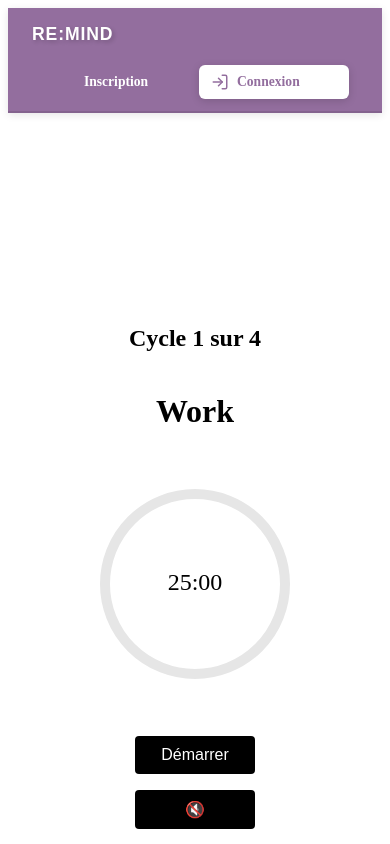
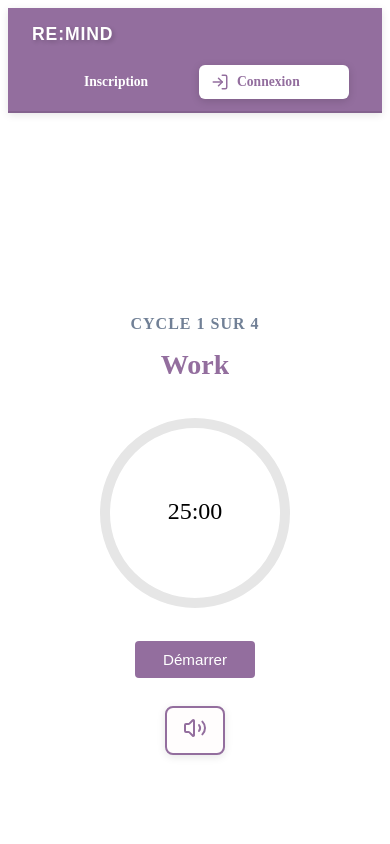
Before and after one commit to SovereignX/REMIND_REACT, a React (Vite) app in the folder frontend/: page /pomodoro in a window 390 px wide. Shown: the top 844 px of the page. Built offline with nearby package versions, Linux system fonts and the light colour scheme; no server answers; the HTML template or start-up script is replaced by a standard one.

Commit message:
feat: Improve Pomodoro component layout and add sound toggle button with icons; enhance CSS for better responsiveness

```diff
--- a/frontend/src/components/AuthenticationForm.css
+++ b/frontend/src/components/AuthenticationForm.css
@@ -65,6 +65,7 @@
   padding: 2rem;
 }
 
+/* Correction de l'alignement des inputs dans le formulaire */
 .form-row {
   display: grid;
   grid-template-columns: 1fr;
@@ -72,9 +73,9 @@
   margin-bottom: 1rem;
 }
 
-@media (min-width: 768px) {
+@media (min-width: 576px) {
   .form-row {
-    grid-template-columns: 1fr 1fr;
+    grid-template-columns: repeat(2, minmax(0, 1fr));
   }
 }
 
@@ -106,6 +107,7 @@
   font-family: inherit;
   transition: all 0.3s ease;
   background-color: #fafafa;
+  box-sizing: border-box; /* Assurer que le padding est inclus dans width */
 }
 
 .auth-form input:focus {
@@ -278,6 +280,12 @@
 /* ============================================
    RESPONSIVE DESIGN
    ============================================ */
+@media (max-width: 575px) {
+  .form-row {
+    grid-template-columns: 1fr; /* Une seule colonne sur petit écran */
+  }
+}
+
 @media (max-width: 767px) {
   .auth-container {
     padding: 1rem;
--- a/frontend/src/components/Home.jsx
+++ b/frontend/src/components/Home.jsx
@@ -15,6 +15,7 @@ const navigationOptions = [
     label: "Tâches",
     path: "/taches",
     description: "Evaluez vos tâches et gérez votre temps",
+    disabled: true,
   },
   {
     label: "Pomodoro",
--- a/frontend/src/components/Pomodoro.css
+++ b/frontend/src/components/Pomodoro.css
@@ -1,38 +1,150 @@
+/* ============================================
+   POMODORO - Container Principal
+   ============================================ */
 .pomodoro-container {
   display: flex;
   flex-direction: column;
   align-items: center;
+  justify-content: center;
   padding: 2rem;
   max-width: 600px;
   margin: 0 auto;
+  min-height: calc(100vh - 160px);
 }
 
-.circle-timer {
-  margin: 2rem 0;
+/* ============================================
+   POMODORO - Titres
+   ============================================ */
+.pomodoro-container h1 {
+  font-size: 2.5rem;
+  font-weight: 700;
+  color: #2d3748;
+  margin: 0.5rem 0 1.5rem; /* Réduit l'espacement */
+  text-transform: capitalize;
+  background: #936e9e;
+  -webkit-background-clip: text;
+  -webkit-text-fill-color: transparent;
+  background-clip: text;
 }
 
-.pomodoro-button {
-  background-color: #000;
-  color: #fff;
-  padding: 10px 20px;
-  font-size: 1rem;
-  cursor: pointer;
-  border: none;
-  margin-top: 1rem;
-  border-radius: 4px;
-  min-width: 120px;
-  transition: background-color 0.2s;
+.pomodoro-container h2 {
+  font-size: 1.25rem;
+  font-weight: 600;
+  color: #718096;
+  margin: 0 0 0.5rem 0;
+  text-transform: uppercase;
+  letter-spacing: 1px;
 }
 
-.pomodoro-button:hover {
-  background-color: #333;
+/* ============================================
+   TIMER CIRCULAIRE
+   ============================================ */
+.circle-timer {
+  margin: 1.5rem 0 2rem; /* Réduit de 2rem à 1.5rem */
+  animation: fadeIn 0.5s ease-out;
+}
+
+@keyframes fadeIn {
+  from {
+    opacity: 0;
+    transform: scale(0.95);
+  }
+  to {
+    opacity: 1;
+    transform: scale(1);
+  }
+}
+
+/* ============================================
+   BOUTONS POMODORO - Style cohérent avec le site
+   ============================================ */
+.pomodoro-button {
+    background-color: #936e9e;
+    color: white;
+    border: none;
+    padding: 1rem 2rem;
+    font-size: 1.1rem;
+    border-radius: 4px;
+    cursor: pointer;
+    transition: background-color 0.3s;
+    min-width: 180px;
+}
+
+.pomodoro-button:hover:not(:disabled) {
+  background: linear-gradient(135deg, #8272ac 0%, #9c88c1 100%);
+  transform: translateY(-2px);
+  box-shadow: 0 6px 16px rgba(147, 110, 158, 0.4);
+}
+
+.pomodoro-button:active:not(:disabled) {
+  transform: translateY(0);
+  box-shadow: 0 2px 8px rgba(147, 110, 158, 0.3);
 }
 
 .pomodoro-button:disabled {
-  background-color: #999;
+  background: linear-gradient(135deg, #9e9e9e 0%, #bdbdbd 100%);
   cursor: not-allowed;
+  opacity: 0.7;
+  box-shadow: none;
+  transform: none;
 }
 
+/* ============================================
+   BOUTON SOUND TOGGLE
+   ============================================ */
+.sound-toggle-button {
+  margin-top: 1rem;
+  padding: 0.50rem;
+  background: rgb(255, 253, 253);
+  color: #936e9e;
+  border: 2px solid #936e9e;
+  border-radius: 8px;
+  font-size: 1.5rem;
+  cursor: pointer;
+  transition: all 0.3s ease;
+  min-width: 80px;
+  box-shadow: 0 2px 8px rgba(0, 0, 0, 0.1);
+}
+
+.sound-toggle-button:hover {
+  border-color: #936e9e;
+  color : #75318a;
+  transform: translateY(-2px);
+  box-shadow: 0 4px 12px rgba(147, 110, 158, 0.2);
+}
+
+.sound-toggle-button:active {
+  transform: translateY(0);
+  box-shadow: 0 2px 8px rgba(0, 0, 0, 0.1);
+}
+
+/* État du son activé */
+.sound-toggle-button[aria-label*="Désactiver"] {
+  background: linear-gradient(135deg, #d4edda 0%, #c3e6cb 100%);
+  border-color: #28a745;
+  color: #28a745;
+}
+
+.sound-toggle-button[aria-label*="Désactiver"]:hover {
+  background: linear-gradient(135deg, #c3e6cb 0%, #b1dfbb 100%);
+  border-color: #218838;
+}
+
+/* ============================================
+   CONTAINER DE BOUTONS
+   ============================================ */
+.pomodoro-controls {
+  display: flex;
+  flex-direction: column;
+  align-items: center;
+  gap: 0.75rem;
+  width: 100%;
+  max-width: 250px;
+}
+
+/* ============================================
+   PAGE CONTAINER - Suppression du style redondant
+   ============================================ */
 .page-container {
   min-height: 100vh;
   display: flex;
@@ -40,3 +152,118 @@
   align-items: center;
   justify-content: center;
 }
+
+/* ============================================
+   RESPONSIVE DESIGN
+   ============================================ */
+@media (max-width: 768px) {
+  .pomodoro-container {
+    padding: 1.5rem 1rem;
+    min-height: calc(100vh - 120px);
+  }
+
+  .pomodoro-container h1 {
+    font-size: 2rem;
+    margin: 0.5rem 0 1rem;
+  }
+
+  .pomodoro-container h2 {
+    font-size: 1.1rem;
+  }
+
+  .circle-timer {
+    margin: 1rem 0 1.5rem;
+  }
+
+  .pomodoro-button {
+    padding: 0.75rem 1.75rem;
+    font-size: 1rem;
+    min-width: 120px;
+  }
+
+  .sound-toggle-button {
+    padding: 0.625rem 1rem;
+    font-size: 1.25rem;
+  }
+}
+
+@media (max-width: 480px) {
+  .pomodoro-container {
+    padding: 1rem;
+  }
+
+  .pomodoro-container h1 {
+    font-size: 1.75rem;
+  }
+
+  .pomodoro-container h2 {
+    font-size: 1rem;
+  }
+
+  .pomodoro-button {
+    padding: 0.625rem 1.5rem;
+    font-size: 0.95rem;
+  }
+
+  .sound-toggle-button {
+    padding: 0.5rem 0.875rem;
+    font-size: 1.1rem;
+    min-width: 60px;
+  }
+}
+
+/* ============================================
+   ANIMATIONS RÉDUITES
+   ============================================ */
+@media (prefers-reduced-motion: reduce) {
+  .circle-timer {
+    animation: none;
+  }
+
+  .pomodoro-button,
+  .sound-toggle-button {
+    transition: none;
+  }
+
+  .pomodoro-button:hover,
+  .sound-toggle-button:hover {
+    transform: none;
+  }
+}
+
+/* ============================================
+   ÉTAT DE LA SESSION
+   ============================================ */
+.phase-work {
+  color: #e53e3e;
+}
+
+.phase-break {
+  color: #38a169;
+}
+
+.phase-longbreak {
+  color: #3182ce;
+}
+
+/* Appliqué dynamiquement au titre de phase */
+.pomodoro-container h1.phase-work {
+  background: linear-gradient(135deg, #e53e3e 0%, #fc8181 100%);
+  -webkit-background-clip: text;
+  -webkit-text-fill-color: transparent;
+  background-clip: text;
+}
+
+.pomodoro-container h1.phase-break {
+  background: linear-gradient(135deg, #38a169 0%, #68d391 100%);
+  -webkit-background-clip: text;
+  -webkit-text-fill-color: transparent;
+  background-clip: text;
+}
+
+.pomodoro-container h1.phase-longbreak {
+  background: linear-gradient(135deg, #3182ce 0%, #63b3ed 100%);
+  -webkit-background-clip: text;
+  -webkit-text-fill-color: transparent;
+  background-clip: text;
+}
--- a/frontend/src/components/Pomodoro.jsx
+++ b/frontend/src/components/Pomodoro.jsx
@@ -3,6 +3,7 @@ import { usePomodoroTimer } from "../hooks/TimerPomodoro";
 import CircleTimer from "../common/CircleTimer";
 import "./Pomodoro.css";
 import Button from "../common/Button";
+import { Volume2, VolumeX } from "lucide-react";
 
 export default function Pomodoro() {
   const {
@@ -22,23 +23,36 @@ export default function Pomodoro() {
     return ((totalDuration - secondsLeft) / totalDuration) * 100;
   }, [secondsLeft, totalDuration]);
 
+  // Déterminer la classe CSS pour la phase
+  const getPhaseClass = () => {
+    if (phase === "Travail") return "phase-work";
+    if (phase === "Pause") return "phase-break";
+    if (phase === "Pause longue") return "phase-longbreak";
+    return "";
+  };
+
   return (
-    <div className="page-container pomodoro-container">
+    <div className="page-container">
+      <div className="pomodoro-container">
         <h2>Cycle {cycle} sur 4</h2>
-      <h1>{phase}</h1>
+        <h1 className={getPhaseClass()}>{phase}</h1>
 
         <CircleTimer percentage={percentage} text={formatTime(secondsLeft)} />
 
-      <Button className="pomodoro-button" onClick={toggleTimer}>
+        <div className="pomodoro-controls">
+          <button className="pomodoro-button" onClick={toggleTimer}>
             {isRunning ? "Pause" : "Démarrer"}
-      </Button>
-      <Button
+          </button>
+
+          <button
             className="sound-toggle-button"
             onClick={toggleSound}
             aria-label={soundEnabled ? "Désactiver le son" : "Activer le son"}
           >
-        {soundEnabled ? "🔊" : "🔇"}
-      </Button>
+            {soundEnabled ? <VolumeX /> : <Volume2 />}
+          </button>
+        </div>
+      </div>
     </div>
   );
 }
```
Lines whose indentation alone changed are shown as unchanged.
